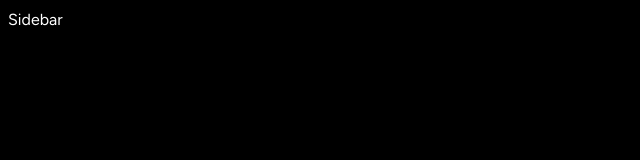
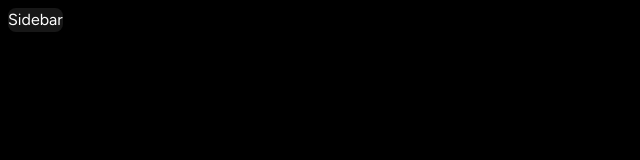
Before and after one commit to michaelorina/fullstack-spotify-clone, a Next.js app: page / in a window 1280 px wide. Shown: the top 160 px of the page, without its empty margins (0-640 px from the left). Built offline with nearby package versions, Linux system fonts and the light colour scheme.

Commit message:
create box component

```diff
--- a/components/Box.tsx
+++ b/components/Box.tsx
@@ -1,3 +1,5 @@
+import { twMerge } from "tailwind-merge";
+
 interface BoxProps{
     children: React.ReactNode;
     classname?: string;
@@ -7,7 +9,14 @@ const Box: React.FC<BoxProps> = ({
     classname
 }) => {
     return(
-        <div>
+        <div className={twMerge(`
+            bg-neutral-900
+            rounded-lg
+            h-fit
+            w-full
+        `,
+        classname
+        )}>
             {children}
         </div>
     );
--- a/package.json
+++ b/package.json
@@ -20,6 +20,7 @@
     "react": "18.2.0",
     "react-dom": "18.2.0",
     "react-icons": "^4.9.0",
+    "tailwind-merge": "^1.13.0",
     "tailwindcss": "3.3.2",
     "typescript": "5.1.3"
   }
```
Also changed, not shown: 1 other file (tests, documents, lock files or other folders).
